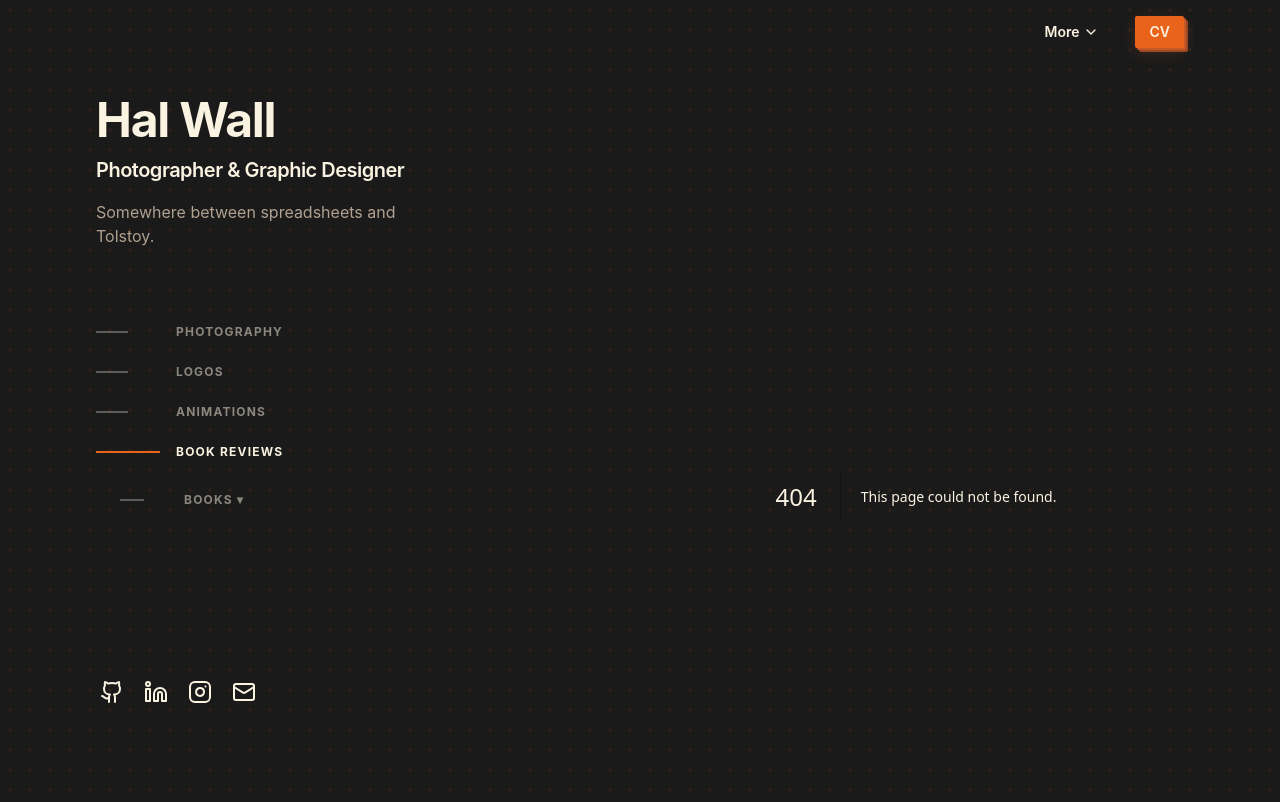
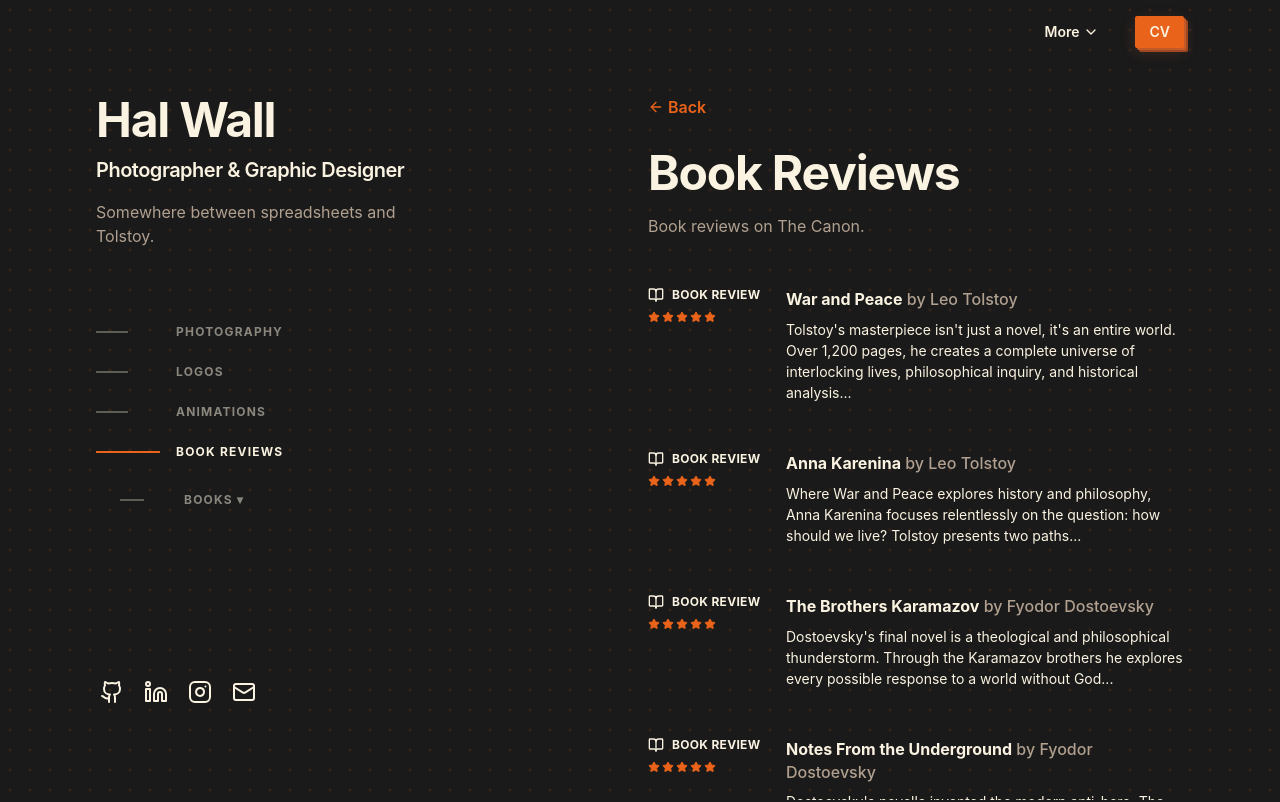
Before and after one commit to wallcache/halwall_site, a Next.js app: page /writing in a window 1280 px wide. Before the commit this address had no page. Shown: the top 802 px of the page. Built offline with nearby package versions, Linux system fonts and the light colour scheme.

Commit message:
Add writing/book reviews page

```diff
--- /dev/null
+++ b/app/writing/page.tsx
@@ -0,0 +1,121 @@
+"use client";
+
+import { useState, useCallback } from "react";
+import Link from "next/link";
+import { motion } from "framer-motion";
+import { ArrowLeft, Star, BookOpen } from "lucide-react";
+import { Footer } from "@/components/Footer";
+import { ReviewLightbox } from "@/components/ReviewLightbox";
+import { bookReviewsData, BookReview } from "@/lib/data";
+
+export default function WritingPage() {
+  const [hoveredIndex, setHoveredIndex] = useState<number | null>(null);
+  const [selectedReview, setSelectedReview] = useState<BookReview | null>(null);
+  const [lightboxOpen, setLightboxOpen] = useState(false);
+
+  const openReview = useCallback((review: BookReview) => {
+    setSelectedReview(review);
+    setLightboxOpen(true);
+  }, []);
+
+  const closeReview = useCallback(() => {
+    setLightboxOpen(false);
+  }, []);
+
+  return (
+    <>
+      <Link
+        href="/"
+        className="group mb-8 inline-flex items-center font-semibold leading-tight text-orange"
+      >
+        <ArrowLeft className="mr-1 h-4 w-4 transition-transform group-hover:-translate-x-2" />
+        Back
+      </Link>
+
+      <h1 className="text-4xl font-bold tracking-tight sm:text-5xl mb-4">
+        Book Reviews
+      </h1>
+      <p className="mb-12 text-secondary max-w-lg">
+        Book reviews on The Canon.
+      </p>
+
+      <div className="group/list">
+        {bookReviewsData.map((review, index) => (
+          <motion.article
+            key={index}
+            id={review.title.toLowerCase().replace(/[^a-z0-9]+/g, "-").replace(/-+$/, "")}
+            initial={{ opacity: 0, y: 20 }}
+            whileInView={{ opacity: 1, y: 0 }}
+            transition={{ duration: 0.5, delay: index * 0.05 }}
+            viewport={{ once: true }}
+            className={`group relative mb-8 cursor-pointer transition-all duration-300 lg:hover:!opacity-100 scroll-mt-[40vh] rounded-lg p-4 -m-4 target:animate-highlight ${
+              hoveredIndex !== null && hoveredIndex !== index
+                ? "lg:group-hover/list:opacity-50"
+                : ""
+            }`}
+            onMouseEnter={() => setHoveredIndex(index)}
+            onMouseLeave={() => setHoveredIndex(null)}
+            onClick={() => openReview(review)}
+          >
+            <div className="absolute -inset-x-4 -inset-y-4 z-0 hidden rounded-lg transition motion-reduce:transition-none lg:-inset-x-6 lg:block lg:group-hover:bg-blackhole/5 dark:lg:group-hover:bg-linen/5 lg:group-hover:border-2 lg:group-hover:border-orange" />
+
+            <div className="relative z-10 grid gap-4 sm:grid-cols-8 sm:gap-8 md:gap-4">
+              <div className="sm:col-span-2">
+                <div className="flex items-center gap-2 text-xs font-bold uppercase tracking-wide">
+                  <BookOpen className="h-4 w-4" />
+                  <span>{review.type === "analysis" ? "Critical Analysis" : "Book Review"}</span>
+                </div>
+                {review.rating !== null && (
+                  <div
+                    className="mt-2 flex items-center gap-0.5"
+                    aria-label={`Rating: ${review.rating} out of 5 stars`}
+                  >
+                    {[...Array(5)].map((_, i) => (
+                      <Star
+                        key={i}
+                        className={`h-3 w-3 ${
+                          i < review.rating!
+                            ? "fill-orange text-orange"
+                            : "text-blackhole/20 dark:text-linen/20"
+                        }`}
+                      />
+                    ))}
+                  </div>
+                )}
+                {review.rating === null && (
+                  <span className="mt-2 inline-block text-xs text-secondary">
+                    No rating
+                  </span>
+                )}
+              </div>
+
+              <div className="sm:col-span-6">
+                <h3 className="font-bold leading-snug group-hover:text-orange transition-colors">
+                  <span className="text-base font-bold">
+                    {review.title}
+                  </span>
+                  <span className="text-secondary font-medium">
+                    {" "}by {review.author}
+                  </span>
+                </h3>
+                <p className="mt-2 text-sm leading-normal">
+                  {review.excerpt}
+                </p>
+              </div>
+            </div>
+          </motion.article>
+        ))}
+      </div>
+
+      <div className="mt-16">
+        <Footer />
+      </div>
+
+      <ReviewLightbox
+        review={selectedReview}
+        isOpen={lightboxOpen}
+        onClose={closeReview}
+      />
+    </>
+  );
+}
```
